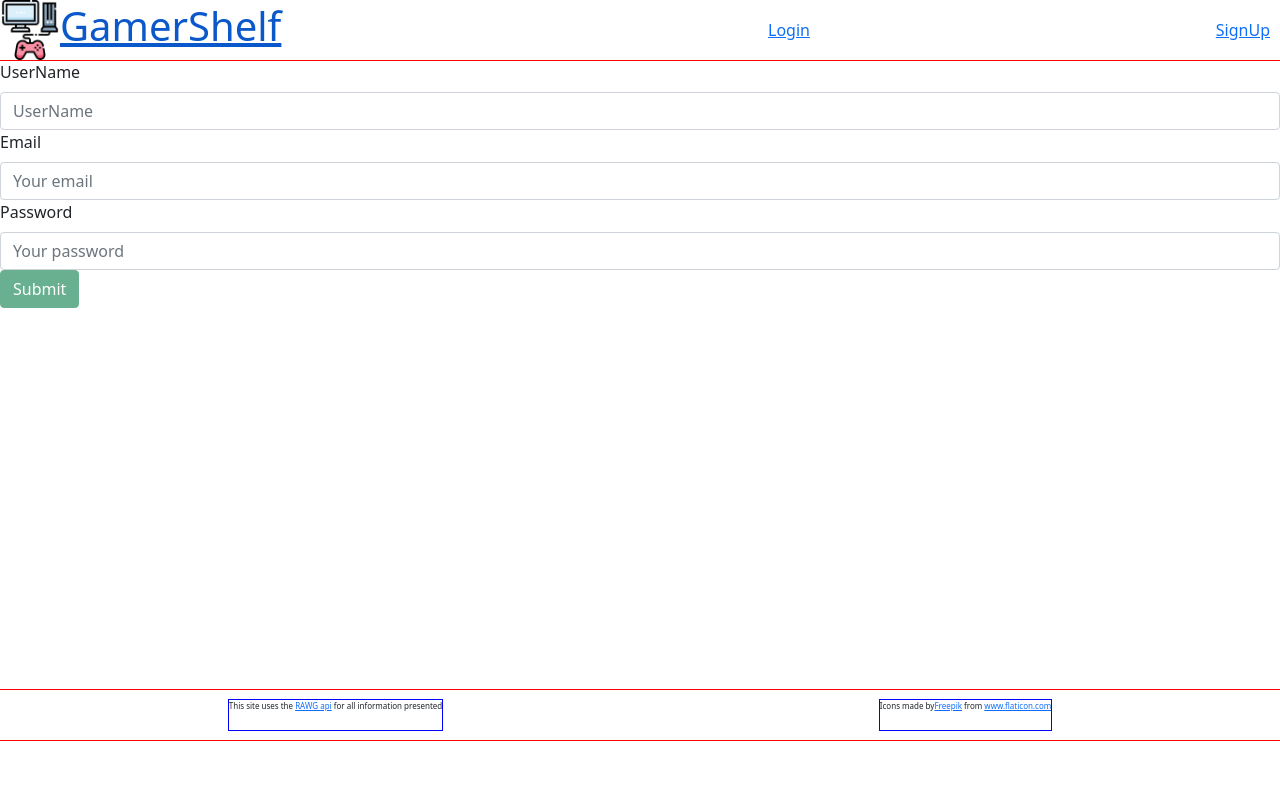
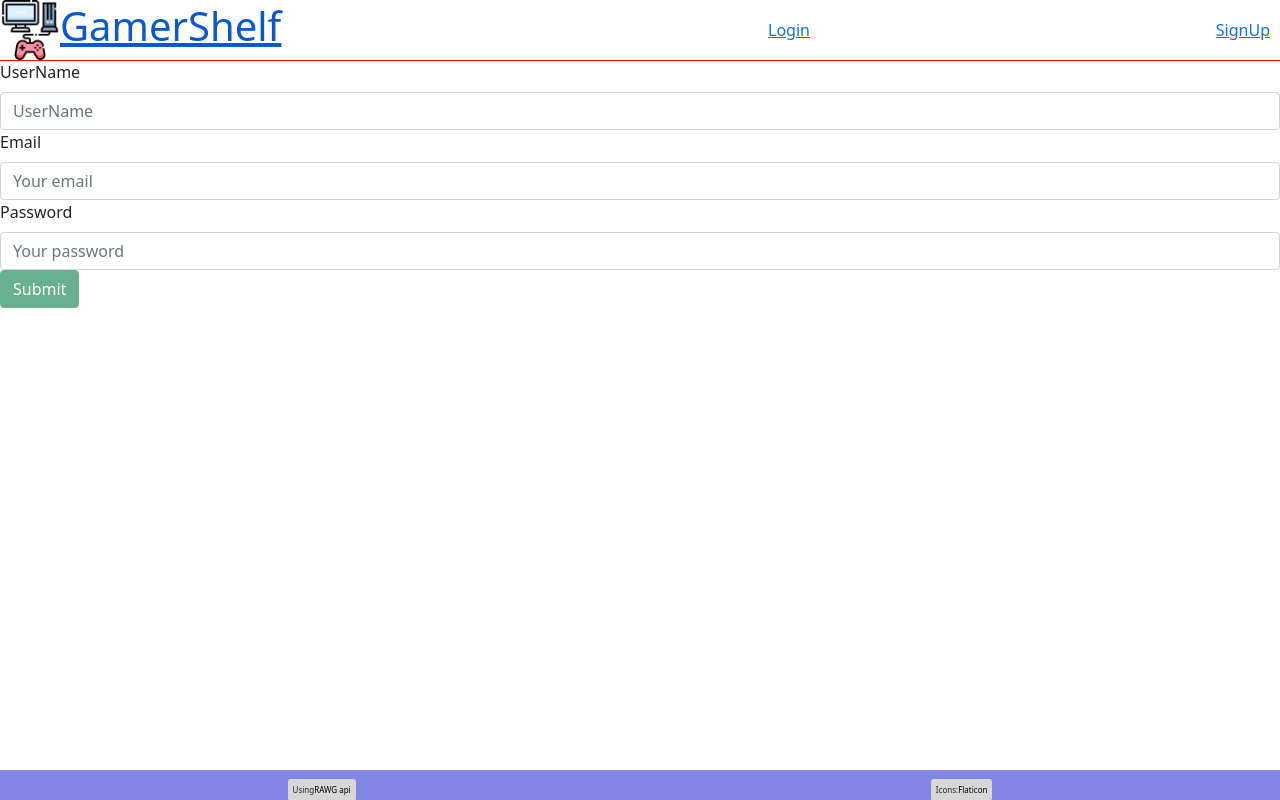
Before and after one commit to tcrear/group-project-3, a React (Create React App) app in the folder client/: page /SignUp in a window 1280 px wide. Built offline with nearby package versions, Linux system fonts and the light colour scheme.

Commit message:
footer styling

```diff
--- a/client/src/App.css
+++ b/client/src/App.css
@@ -12,5 +12,5 @@ a {
 }
 
 .push, footer{
-  height: 50px !important;
+  height: 30px !important;
 }
--- a/client/src/components/Footer.js
+++ b/client/src/components/Footer.js
@@ -1,27 +1,13 @@
 import  "../css/footer.css";
-
-// let getGames = function (user) {
-//     let apiUrl = 'https://api.rawg.io/api/games?key=1cbc00cd5769401bbb4edd748b66b08c&dates=2019-09-01,2019-09-30&platforms=18,1,7';
-
-//     fetch(apiUrl)
-//         .then(function(res){
-//             if (res.ok){
-//                 res.json().then(function(data){
-//                     console.log(data)
-//                 })
-//             }
-//         })
-//   };
-//   getGames()
 
 function Footer(){
     return (
         <footer>
             <div className="footerCredit">
-                This site uses the <a href='https://rawg.io/' target="_blank" rel="noreferrer">RAWG api</a> for all information presented
+                Using<a href='https://rawg.io/' target="_blank" rel="noreferrer"> RAWG api </a>
             </div>
-            <div className="footerCredit">Icons made by
-                <a href="https://www.freepik.com" title="Freepik">Freepik</a> from <a href="https://www.flaticon.com/" title="Flaticon">www.flaticon.com</a>
+            <div className="footerCredit">Icons:
+                <a href="https://www.flaticon.com/" title="Flaticon"> Flaticon</a>
             </div>
         </footer>
     );
--- a/client/src/css/footer.css
+++ b/client/src/css/footer.css
@@ -1,14 +1,25 @@
 footer{
-  outline: 1px solid red;
+  position: fixed;
+  bottom: 0;
   display: flex;
   justify-content: space-around;
-  padding: 10px;
+  align-items: center;
+  padding-top: 10px;
   width: 100%;
+  background-color:rgb(129, 133, 227) ;
 }
 
 .footerCredit {
   font-size: 8px;
   width: fit-content;
-  outline: 1px solid blue;
+  display: flex;
+  align-items: center;
+  padding: 5px;
+  border-radius: 3px;
+  background-color: rgb(215, 215, 215);
+}
 
+.footerCredit a {
+  color: black;
+  text-decoration: none;
 }
```
Also changed, not shown: 1 other file (tests, documents, lock files or other folders).
